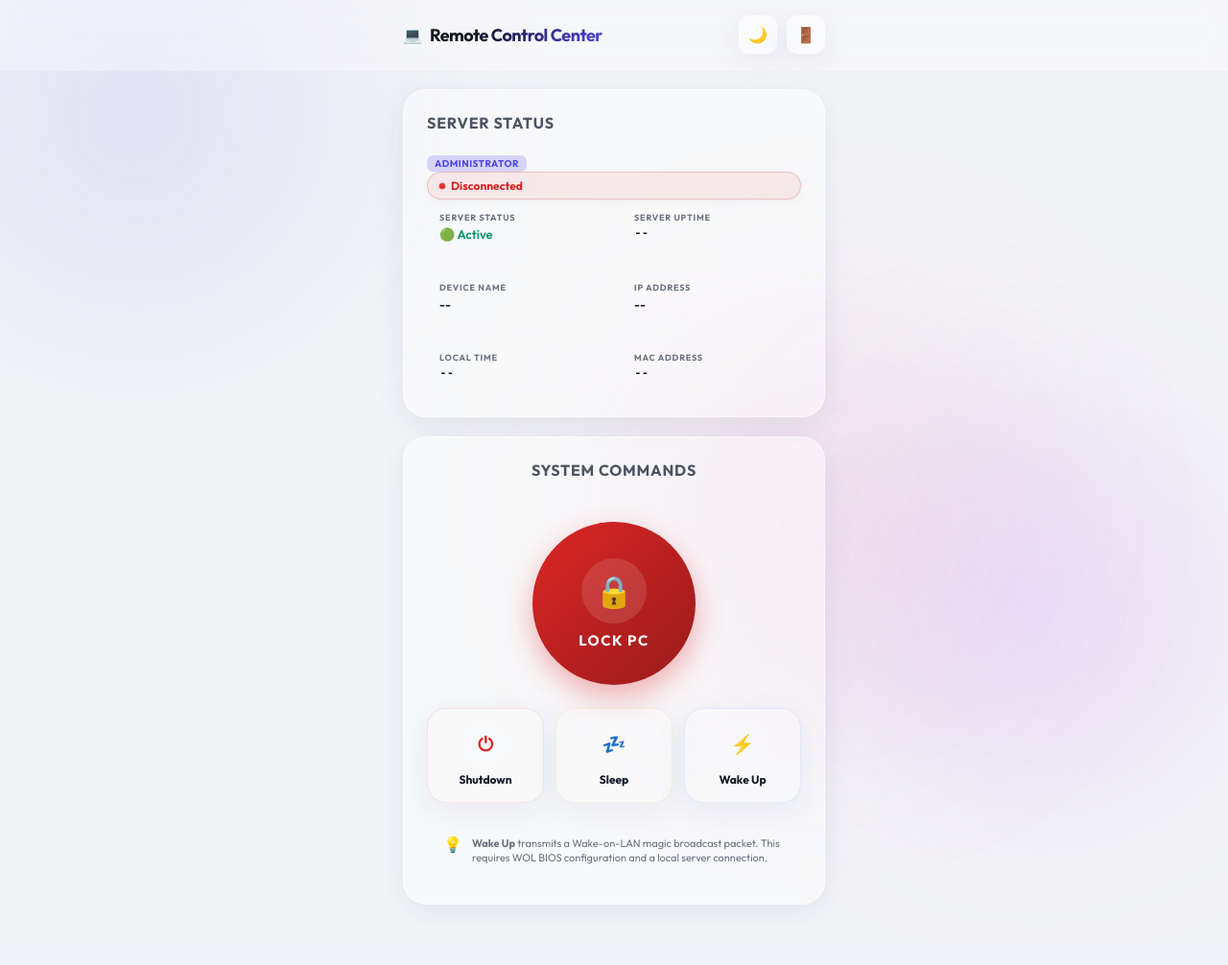
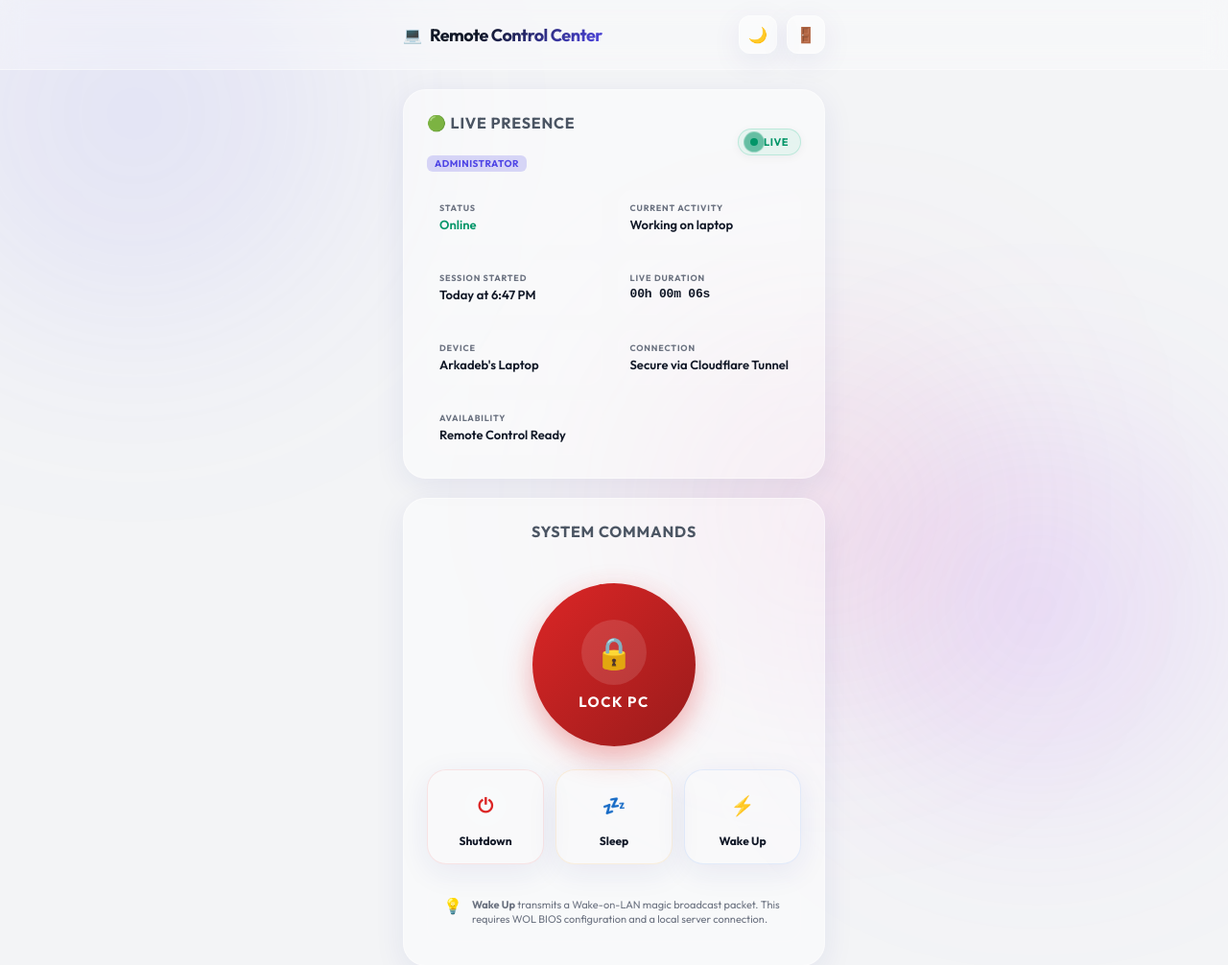
Before and after one commit to arkadeb69/win-remote-toolkit, a Flask app: page /dashboard in a window 1280 px wide. Shown: the top 1006 px of the page at 96% size. Before the commit the page ends 901 px from the top, so only its background shows below. Run offline with Flask 3, Linux system fonts and the light colour scheme; the visitor is signed in with stand-in values (Sample User, id 1); data that the repository does not hold is empty; parts of the project's set-up code (start-up, migrations or seed data) failed here and were passed over.

Commit message:
Implement professional Live Presence panel with ticking session duration

```diff
--- a/web/app.py
+++ b/web/app.py
@@ -112,7 +112,7 @@ def security_checks():
 
     # 2. Authentication routing guards
     # Allow access to static assets, landing page, and login endpoints without auth
-    if request.endpoint not in ("index", "login", "static") and not session.get("logged_in"):
+    if request.endpoint not in ("index", "login", "static", "get_status_json") and not session.get("logged_in"):
         # For API requests, return a JSON error
         if request.path.startswith("/api/"):
             return jsonify({"error": "Session expired or unauthorized."}), 401
@@ -177,6 +177,20 @@ def logout():
 # ==============================================================================
 # API Endpoints
 # ==============================================================================
+
+@app.route("/status.json", methods=["GET"])
+def get_status_json():
+    """Serves the status.json presence information."""
+    try:
+        status_path = os.path.join(os.path.dirname(os.path.dirname(os.path.abspath(__file__))), "status.json")
+        if os.path.exists(status_path):
+            with open(status_path, "r") as f:
+                data = json.load(f)
+            return jsonify(data)
+        else:
+            return jsonify({"status": "unavailable", "message": "status.json not found"}), 404
+    except Exception as e:
+        return jsonify({"status": "unavailable", "message": str(e)}), 500
 
 @app.route("/api/status", methods=["GET"])
 def api_status():
--- a/web/static/css/style.css
+++ b/web/static/css/style.css
@@ -1065,3 +1065,115 @@ body {
         font-size: 18px;
     }
 }
+
+/* ==============================================================================
+   Live Presence Panel & Glowing Dot
+   ============================================================================== */
+.presence-card {
+    border-color: var(--card-border-glass);
+}
+
+.presence-header {
+    display: flex;
+    justify-content: space-between;
+    align-items: center;
+    margin-bottom: 20px;
+    width: 100%;
+}
+
+.live-indicator-badge {
+    display: flex;
+    align-items: center;
+    gap: 6px;
+    background: rgba(16, 185, 129, 0.08);
+    color: var(--accent-emerald);
+    border: 1px solid rgba(16, 185, 129, 0.2);
+    padding: 6px 12px;
+    border-radius: 50px;
+    box-shadow: 0 2px 10px rgba(0, 0, 0, 0.05);
+}
+
+.glowing-dot {
+    width: 8px;
+    height: 8px;
+    background-color: var(--accent-emerald);
+    border-radius: 50%;
+    position: relative;
+    display: inline-block;
+}
+
+.glowing-dot::after {
+    content: '';
+    position: absolute;
+    top: -4px;
+    left: -4px;
+    width: 16px;
+    height: 16px;
+    border-radius: 50%;
+    background-color: var(--accent-emerald);
+    opacity: 0.4;
+    animation: softBreathing 2s infinite ease-in-out;
+}
+
+@keyframes softBreathing {
+    0%, 100% { transform: scale(0.8); opacity: 0.3; }
+    50% { transform: scale(1.6); opacity: 0.7; }
+}
+
+.live-label {
+    font-size: 11px;
+    font-weight: 700;
+    letter-spacing: 0.5px;
+}
+
+.presence-grid {
+    display: grid;
+    grid-template-columns: repeat(2, 1fr);
+    gap: 16px;
+    width: 100%;
+}
+
+.presence-item {
+    display: flex;
+    flex-direction: column;
+    padding: 12px;
+    background: rgba(255, 255, 255, 0.03);
+    border: 1px solid rgba(255, 255, 255, 0.03);
+    border-radius: 16px;
+}
+
+[data-theme="dark"] .presence-item {
+    background: rgba(255, 255, 255, 0.01);
+}
+
+.presence-label {
+    font-size: 9px;
+    font-weight: 700;
+    color: var(--text-muted);
+    text-transform: uppercase;
+    letter-spacing: 0.8px;
+    margin-bottom: 4px;
+}
+
+.presence-value {
+    font-size: 13px;
+    font-weight: 600;
+    color: var(--text-primary);
+    white-space: nowrap;
+    overflow: hidden;
+    text-overflow: ellipsis;
+}
+
+@media (max-width: 480px) {
+    .presence-grid {
+        gap: 12px;
+    }
+
+    .presence-item {
+        padding: 10px;
+    }
+
+    .presence-value {
+        font-size: 12px;
+    }
+}
--- a/web/static/js/main.js
+++ b/web/static/js/main.js
@@ -348,4 +348,176 @@ document.addEventListener('DOMContentLoaded', () => {
 
     checkServerStatus();
 
+    // ==============================================================================
+    // Live Presence System
+    // ==============================================================================
+    let durationTimer = null;
+    let lastActivity = null;
+    let lastSessionStarted = null;
+    let lastStatus = null;
+
+    function formatSessionStarted(isoString) {
+        if (!isoString) return 'Unavailable';
+        const date = new Date(isoString);
+        if (isNaN(date.getTime())) return 'Unavailable';
+
+        const now = new Date();
+        const isToday = date.getDate() === now.getDate() &&
+                        date.getMonth() === now.getMonth() &&
+                        date.getFullYear() === now.getFullYear();
+
+        const yesterday = new Date(now);
+        yesterday.setDate(now.getDate() - 1);
+        const isYesterday = date.getDate() === yesterday.getDate() &&
+                            date.getMonth() === yesterday.getMonth() &&
+                            date.getFullYear() === yesterday.getFullYear();
+
+        let hours = date.getHours();
+        const minutes = String(date.getMinutes()).padStart(2, '0');
+        const ampm = hours >= 12 ? 'PM' : 'AM';
+        hours = hours % 12;
+        hours = hours ? hours : 12;
+        const timeStr = `${hours}:${minutes} ${ampm}`;
+
+        if (isToday) {
+            return `Today at ${timeStr}`;
+        } else if (isYesterday) {
+            return `Yesterday at ${timeStr}`;
+        } else {
+            const day = String(date.getDate()).padStart(2, '0');
+            const months = ['Jan', 'Feb', 'Mar', 'Apr', 'May', 'Jun', 'Jul', 'Aug', 'Sep', 'Oct', 'Nov', 'Dec'];
+            const month = months[date.getMonth()];
+            const year = date.getFullYear();
+            return `${day} ${month} ${year} • ${timeStr}`;
+        }
+    }
+
+    function startDurationCounter(sessionStartedIso) {
+        if (durationTimer) {
+            clearInterval(durationTimer);
+            durationTimer = null;
+        }
+
+        const durationEl = document.getElementById('presence-live-duration');
+        if (!sessionStartedIso) {
+            if (durationEl) durationEl.textContent = '--h --m --s';
+            return;
+        }
+
+        const startDate = new Date(sessionStartedIso);
+        if (isNaN(startDate.getTime())) {
+            if (durationEl) durationEl.textContent = '--h --m --s';
+            return;
+        }
+
+        const updateDuration = () => {
+            const now = new Date();
+            const diffMs = now.getTime() - startDate.getTime();
+            if (diffMs < 0) {
+                if (durationEl) durationEl.textContent = '00h 00m 00s';
+                return;
+            }
+
+            const totalSeconds = Math.floor(diffMs / 1000);
+            const hours = Math.floor(totalSeconds / 3600);
+            const minutes = Math.floor((totalSeconds % 3600) / 60);
+            const seconds = totalSeconds % 60;
+
+            const pad = (num) => String(num).padStart(2, '0');
+            const durationStr = `${pad(hours)}h ${pad(minutes)}m ${pad(seconds)}s`;
+
+            if (durationEl) {
+                durationEl.textContent = durationStr;
+            }
+        };
+
+        updateDuration();
+        durationTimer = setInterval(updateDuration, 1000);
+    }
+
+    function updatePresenceUI(data) {
+        const status = data.status || 'unavailable';
+        const activity = data.activity || 'Unavailable';
+        const sessionStarted = data.sessionStarted || null;
+        const lastSeen = data.lastSeen || null;
+        const device = data.device || 'Arkadeb\'s Laptop';
+
+        const presenceTitle = document.getElementById('presence-title');
+        const liveIndicator = document.getElementById('live-indicator-badge');
+        const statusEl = document.getElementById('presence-status');
+        const activityEl = document.getElementById('presence-activity');
+        const sessionStartedEl = document.getElementById('presence-session-started');
+        const lastSeenEl = document.getElementById('presence-last-seen');
+        const deviceEl = document.getElementById('presence-device');
+        const connectionEl = document.getElementById('presence-connection');
+        const availabilityEl = document.getElementById('presence-availability');
+
+        const sessionStartedItem = document.getElementById('session-started-item');
+        const liveDurationItem = document.getElementById('live-duration-item');
+        const lastSeenItem = document.getElementById('last-seen-item');
+
+        if (status !== lastStatus || activity !== lastActivity || sessionStarted !== lastSessionStarted) {
+            lastStatus = status;
+            lastActivity = activity;
+            lastSessionStarted = sessionStarted;
+
+            if (status === 'online') {
+                if (presenceTitle) presenceTitle.innerHTML = '🟢 Live Presence';
+                if (liveIndicator) liveIndicator.style.display = 'flex';
+                if (statusEl) {
+                    statusEl.textContent = 'Online';
+                    statusEl.className = 'presence-value text-success';
+                }
+                if (activityEl) activityEl.textContent = activity;
+                if (sessionStartedEl) sessionStartedEl.textContent = formatSessionStarted(sessionStarted);
+                if (deviceEl) deviceEl.textContent = device;
+                if (connectionEl) connectionEl.textContent = 'Secure via Cloudflare Tunnel';
+                if (availabilityEl) availabilityEl.textContent = 'Remote Control Ready';
+
+                if (sessionStartedItem) sessionStartedItem.style.display = 'flex';
+                if (liveDurationItem) liveDurationItem.style.display = 'flex';
+                if (lastSeenItem) lastSeenItem.style.display = 'none';
+
+                startDurationCounter(sessionStarted);
+            } else {
+                if (presenceTitle) presenceTitle.innerHTML = '🔴 Live Presence';
+                if (liveIndicator) liveIndicator.style.display = 'none';
+
+                if (statusEl) {
+                    statusEl.textContent = status === 'offline' ? 'Offline' : 'Unavailable';
+                    statusEl.className = 'presence-value text-muted';
+                }
+                if (activityEl) activityEl.textContent = status === 'offline' ? 'Offline' : 'Unavailable';
+                if (lastSeenEl) lastSeenEl.textContent = lastSeen ? formatSessionStarted(lastSeen) : 'Unavailable';
+                if (deviceEl) deviceEl.textContent = device;
+                if (connectionEl) connectionEl.textContent = status === 'offline' ? 'Offline' : 'Unavailable';
+                if (availabilityEl) availabilityEl.textContent = 'Unavailable';
+
+                if (sessionStartedItem) sessionStartedItem.style.display = 'none';
+                if (liveDurationItem) liveDurationItem.style.display = 'none';
+                if (lastSeenItem) lastSeenItem.style.display = 'flex';
+
+                startDurationCounter(null);
+            }
+        }
+    }
+
+    async function pollPresence() {
+        try {
+            const response = await fetch('/status.json', { cache: 'no-store' });
+            if (!response.ok) {
+                throw new Error('Unavailable');
+            }
+            const data = await response.json();
+            updatePresenceUI(data);
+        } catch (e) {
+            updatePresenceUI({ status: 'unavailable' });
+        }
+    }
+
+    if (document.getElementById('presence-card')) {
+        pollPresence();
+        setInterval(pollPresence, 5000);
+    }
+
 });
--- a/web/templates/dashboard.html
+++ b/web/templates/dashboard.html
@@ -32,43 +32,51 @@
     </header>
 
     <div class="container dashboard-container">
-        <!-- System Status Summary -->
-        <div class="card glass-card status-card">
-            <div class="status-header">
-                <div class="status-title-group">
-                    <h2 class="card-title">Server Status</h2>
+        <!-- Live Presence Card -->
+        <div class="card glass-card presence-card" id="presence-card">
+            <div class="presence-header">
+                <div class="presence-title-group">
+                    <h2 class="card-title" id="presence-title">🟢 Live Presence</h2>
                     <span class="user-role-badge">Administrator</span>
                 </div>
-                <div id="connection-badge" class="status-badge badge-connected">
-                    <span class="badge-dot pulse-dot"></span>
-                    <span id="badge-text">Connecting...</span>
+                <div class="live-indicator-badge" id="live-indicator-badge">
+                    <span class="glowing-dot"></span>
+                    <span class="live-label">LIVE</span>
                 </div>
             </div>
 
-            <div class="status-grid">
-                <div class="status-item">
-                    <span class="status-label">Server Status</span>
-                    <span class="status-value text-success">🟢 Active</span>
+            <div class="presence-grid">
+                <div class="presence-item">
+                    <span class="presence-label">Status</span>
+                    <span class="presence-value text-success" id="presence-status">Online</span>
                 </div>
-                <div class="status-item">
-                    <span class="status-label">Server Uptime</span>
-                    <span class="status-value font-mono" id="server-uptime">--</span>
+                <div class="presence-item" id="activity-item">
+                    <span class="presence-label">Current Activity</span>
+                    <span class="presence-value" id="presence-activity">Working on laptop</span>
                 </div>
-                <div class="status-item">
-                    <span class="status-label">Device Name</span>
-                    <span class="status-value" id="device-name">--</span>
+                <div class="presence-item" id="session-started-item">
+                    <span class="presence-label">Session Started</span>
+                    <span class="presence-value" id="presence-session-started">--</span>
                 </div>
-                <div class="status-item">
-                    <span class="status-label">IP Address</span>
-                    <span class="status-value" id="ip-address">--</span>
+                <div class="presence-item" id="live-duration-item">
+                    <span class="presence-label">Live Duration</span>
+                    <span class="presence-value font-mono" id="presence-live-duration">--h --m --s</span>
                 </div>
-                <div class="status-item">
-                    <span class="status-label">Local Time</span>
-                    <span class="status-value font-mono" id="server-time">--</span>
+                <div class="presence-item" id="last-seen-item" style="display: none;">
+                    <span class="presence-label">Last Seen</span>
+                    <span class="presence-value" id="presence-last-seen">--</span>
                 </div>
-                <div class="status-item">
-                    <span class="status-label">MAC Address</span>
-                    <span class="status-value font-mono" id="mac-address">--</span>
+                <div class="presence-item">
+                    <span class="presence-label">Device</span>
+                    <span class="presence-value" id="presence-device">Arkadeb's Laptop</span>
+                </div>
+                <div class="presence-item">
+                    <span class="presence-label">Connection</span>
+                    <span class="presence-value" id="presence-connection">Secure via Cloudflare Tunnel</span>
+                </div>
+                <div class="presence-item">
+                    <span class="presence-label">Availability</span>
+                    <span class="presence-value" id="presence-availability">Remote Control Ready</span>
                 </div>
             </div>
         </div>
```
Also changed, not shown: web/presence.py (+20 -1 lines), web/templates/landing.html (+38 -24 lines).
